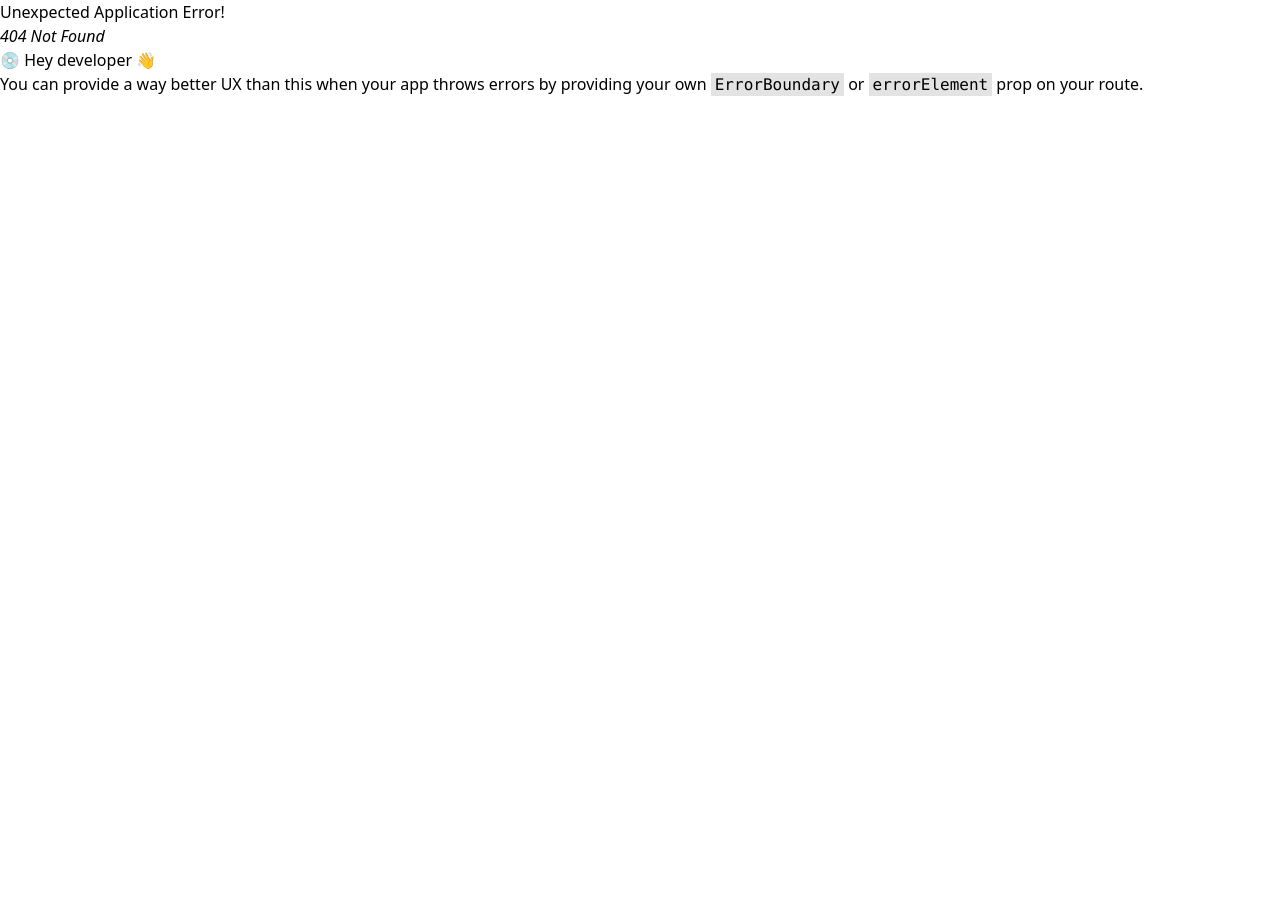
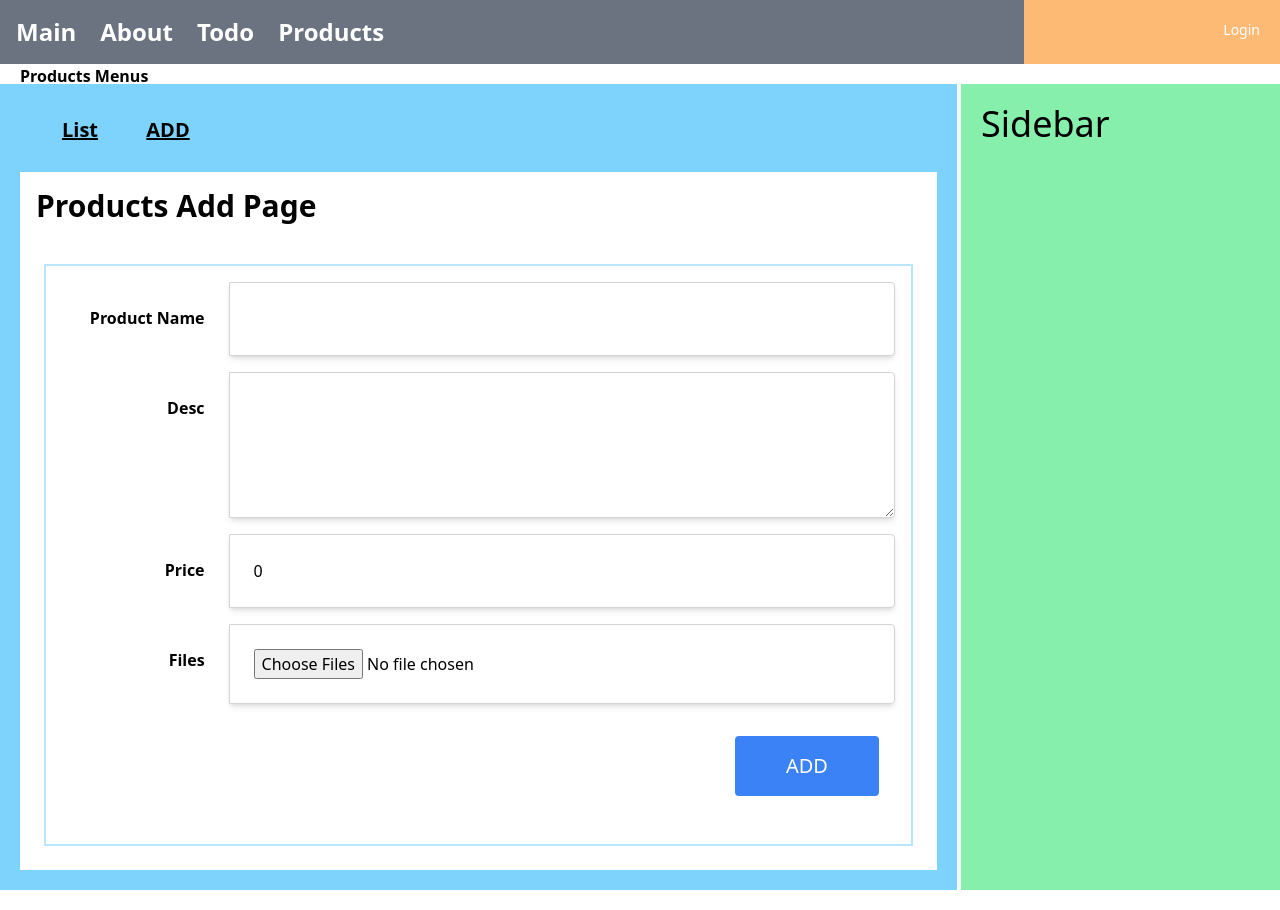
Before and after one commit to dongjun77/mall-fe, a React (Vite) app: page /products/add in a window 1280 px wide. Before the commit this address had no page. Before the commit the page ends 800 px from the top, so only its background shows below. Built offline with nearby package versions, Linux system fonts and the light colour scheme.

Commit message:
feat: addProduct API

```diff
--- /dev/null
+++ b/src/api/productApi.jsx
@@ -0,0 +1,11 @@
+import axios from "axios";
+import { API_SERVER_HOST } from "./todoApi";
+
+const host = `${API_SERVER_HOST}/api/products`;
+
+export const postAdd = async (product) => {
+  const header = { headers: { "Content-Type": "multipart/form-data" } };
+  const res = await axios.post(`${host}/`, product, header);
+
+  return res.data;
+};
--- /dev/null
+++ b/src/components/products/AddComponent.jsx
@@ -0,0 +1,112 @@
+import React, { useRef, useState } from "react";
+import { postAdd } from "../../api/productApi";
+
+const initState = {
+  pname: "",
+  pdesc: "",
+  price: 0,
+  files: [],
+};
+
+// new FormData( ) -> POST, PUT
+
+const AddComponent = (props) => {
+  const [product, setProduct] = useState(initState);
+
+  const uploadRef = useRef();
+
+  //multipart/form-data FormData()
+
+  const handleChangeProduct = (e) => {
+    product[e.target.name] = e.target.value;
+
+    setProduct({ ...product });
+  };
+
+  const handleClickAdd = (e) => {
+    console.log(product);
+
+    const formData = new FormData();
+
+    const files = uploadRef.current.files;
+
+    for (let i = 0; i < files.length; i++) {
+      formData.append("files", files[i]);
+    }
+
+    formData.append("pname", product.pname);
+    formData.append("pdesc", product.pdesc);
+    formData.append("price", product.price);
+
+    console.log(formData);
+
+    postAdd(formData);
+  };
+
+  return (
+    <div className="border-2 border-sky-200 mt-10 m-2 p-4">
+      <div className="flex justify-center">
+        <div className="relative mb-4 flex w-full flex-wrap items-stretch">
+          <div className="w-1/5 p-6 text-right font-bold">Product Name</div>
+          <input
+            className="w-4/5 p-6 rounded-r border border-solid border-neutral-300 shadow-md"
+            name="pname"
+            type={"text"}
+            value={product.pname}
+            onChange={handleChangeProduct}
+          ></input>
+        </div>
+      </div>
+      <div className="flex justify-center">
+        <div className="relative mb-4 flex w-full flex-wrap items-stretch">
+          <div className="w-1/5 p-6 text-right font-bold">Desc</div>
+          <textarea
+            className="w-4/5 p-6 rounded-r border border-solid border-neutral-300 shadow-md resize-y"
+            name="pdesc"
+            rows="4"
+            onChange={handleChangeProduct}
+            value={product.pdesc}
+          >
+            {product.pdesc}
+          </textarea>
+        </div>
+      </div>
+      <div className="flex justify-center">
+        <div className="relative mb-4 flex w-full flex-wrap items-stretch">
+          <div className="w-1/5 p-6 text-right font-bold">Price</div>
+          <input
+            className="w-4/5 p-6 rounded-r border border-solid border-neutral-300 shadow-md"
+            name="price"
+            type={"number"}
+            value={product.price}
+            onChange={handleChangeProduct}
+          ></input>
+        </div>
+      </div>
+      <div className="flex justify-center">
+        <div className="relative mb-4 flex w-full flex-wrap items-stretch">
+          <div className="w-1/5 p-6 text-right font-bold">Files</div>
+          <input
+            ref={uploadRef}
+            className="w-4/5 p-6 rounded-r border border-solid border-neutral-300 shadow-md"
+            type={"file"}
+            multiple={true}
+          ></input>
+        </div>
+      </div>
+      <div className="flex justify-end">
+        <div className="relative mb-4 flex p-4 flex-wrap items-stretch">
+          <button
+            type="button"
+            className="rounded p-4 w-36 bg-blue-500 text-xl text-white "
+            onClick={handleClickAdd}
+          >
+            ADD
+          </button>
+        </div>
+      </div>
+    </div>
+  );
+};
+
+export default AddComponent;
--- /dev/null
+++ b/src/pages/products/AddPage.jsx
@@ -0,0 +1,13 @@
+import React from "react";
+import AddComponent from "../../components/products/AddComponent";
+
+const AddPage = (props) => {
+  return (
+    <div className="p-4 w-full bg-white">
+      <div className="text-3xl font-extrabold">Products Add Page</div>
+      <AddComponent />
+    </div>
+  );
+};
+
+export default AddPage;
--- a/src/router/productsRouter.jsx
+++ b/src/router/productsRouter.jsx
@@ -3,6 +3,8 @@
 
 const Loading = <div className="bg-red-700">Loading....</div>;
 const ProductList = lazy(() => import("../pages/products/ListPage"));
+
+const ProductAdd = lazy(() => import("../pages/products/AddPAge"));
 
 const productsRouter = () => {
   return [
@@ -18,6 +20,14 @@
       path: "",
       element: <Navigate replace to={"/products/list"}></Navigate>,
     },
+    {
+      path: "add",
+      element: (
+        <Suspense fallback={Loading}>
+          <ProductAdd />
+        </Suspense>
+      ),
+    },
   ];
 };
 
```
